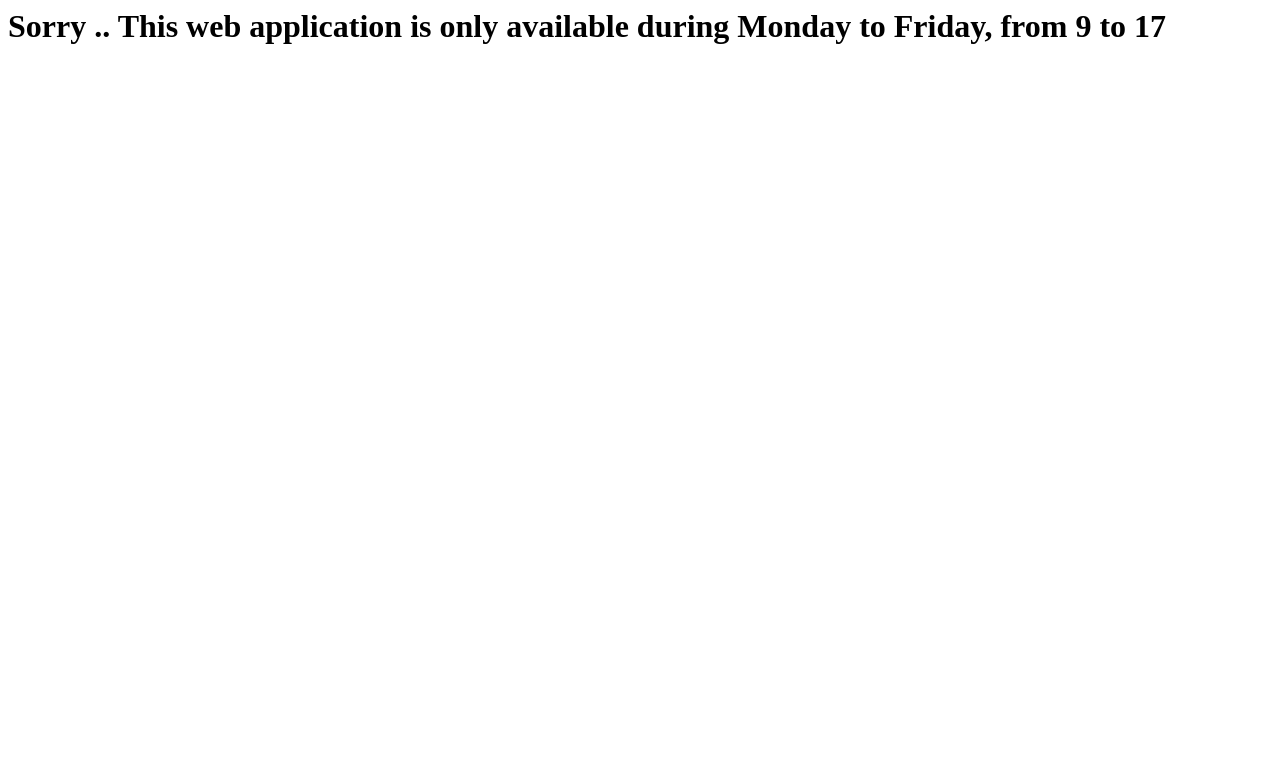
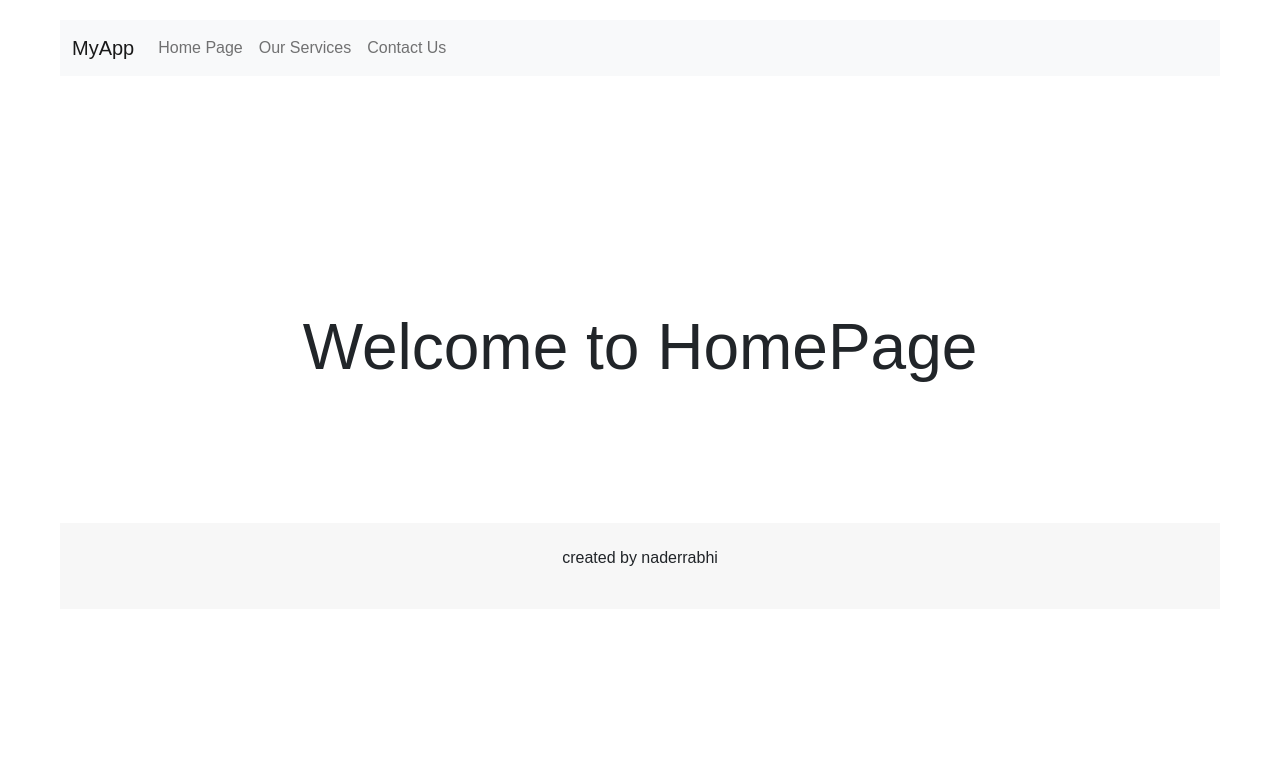
Before and after one commit to naderrabhi/CheckPoints-GoMyCode, a Node server app: page / in a window 1280 px wide. Shown: the top 778 px of the page. Run offline with Node 20, Linux system fonts and the light colour scheme.

Commit message:
update checkpoint express

```diff
--- a/checkpoint-node-express/app.js
+++ b/checkpoint-node-express/app.js
@@ -1,24 +1,27 @@
 const express = require("express");
 const fs = require("fs");
+const morgan = require('morgan')
 
 const app = express();
 app.set('view engine', 'ejs');
 
 app.listen(4000);
 
-const date = new Date();
-app.use((req,res,next)=> {
-  if (
-    date.getHours() > 9 &&
-    date.getHours() < 17 &&
-    date.getDay() > 0 &&
-    date.getDay() < 6
-  ) {
-    next();
-  }else {
-    res.send('<h1>Sorry .. This web application is only available during Monday to Friday, from 9 to 17</h1>')
-  }
-})
+app.use(express.static('public'))
+
+// const date = new Date();
+// app.use((req,res,next)=> {
+//   if (
+//     date.getHours() > 9 &&
+//     date.getHours() < 17 &&
+//     date.getDay() > 0 &&
+//     date.getDay() < 6
+//   ) {
+//     next();
+//   }else {
+//     res.send('<h1>Sorry .. This web application is only available during Monday to Friday, from 9 to 17</h1>')
+//   }
+// })
 
 app.get("/", (req, res) => {
   res.status(200).render("Homepage.ejs", {title: "Homepage"});
--- /dev/null
+++ b/checkpoint-node-express/public/styles.css
@@ -0,0 +1,39 @@
+body {
+    max-width: 1200px;
+    margin: 20px auto;
+    padding: 0 20px;
+    font-family: sans-serif;
+    max-width: 1200px;
+}
+.notfound {
+    width: 60vw;
+    margin: 10% auto 0;
+    padding: 5%;
+    text-align: center;
+}
+.notfound h1 {
+    font-size: 8em;
+    font-weight: 800;
+}
+.notfound p {
+    font-size: 25px;
+}
+.row.welcome {
+    justify-content: center;
+    margin: 5% auto;
+    padding: 15% 15% 5%;
+    text-align: center;
+}
+.row.welcome p {
+    font-size: 4em;
+}
+.contact {
+    justify-content: center;
+    margin-top: 5%;
+}
+footer {
+    margin-top: 2%;
+    background: #f7f7f7;
+    padding: 2%;
+    text-align: center;
+}
--- a/checkpoint-node-express/views/partials/head.ejs
+++ b/checkpoint-node-express/views/partials/head.ejs
@@ -3,46 +3,7 @@
     <meta http-equiv="X-UA-Compatible" content="IE=edge">
     <meta name="viewport" content="width=device-width, initial-scale=1.0">
     <link href="https://cdn.jsdelivr.net/npm/bootstrap@5.0.2/dist/css/bootstrap.min.css" rel="stylesheet" integrity="sha384-EVSTQN3/azprG1Anm3QDgpJLIm9Nao0Yz1ztcQTwFspd3yD65VohhpuuCOmLASjC" crossorigin="anonymous">
+    <link rel="stylesheet" href="/styles.css">
     <title>MyApp | <%= title %></title>
-    <style>
-        body {
-            max-width: 1200px;
-            margin: 20px auto;
-            padding: 0 20px;
-            font-family: sans-serif;
-            max-width: 1200px;
-        }
-        .notfound {
-            width: 60vw;
-            margin: 10% auto 0;
-            padding: 5%;
-            text-align: center;
-        }
-        .notfound h1 {
-            font-size: 8em;
-            font-weight: 800;
-        }
-        .notfound p {
-            font-size: 25px;
-        }
-        .row.welcome {
-            justify-content: center;
-            margin: 5% auto;
-            padding: 15% 15% 5%;
-            text-align: center;
-        }
-        .row.welcome p {
-            font-size: 4em;
-        }
-        .contact {
-            justify-content: center;
-            margin-top: 5%;
-        }
-        footer {
-            margin-top: 2%;
-            background: #f7f7f7;
-            padding: 2%;
-            text-align: center;
-        }
-    </style>
+
 </head>
```
